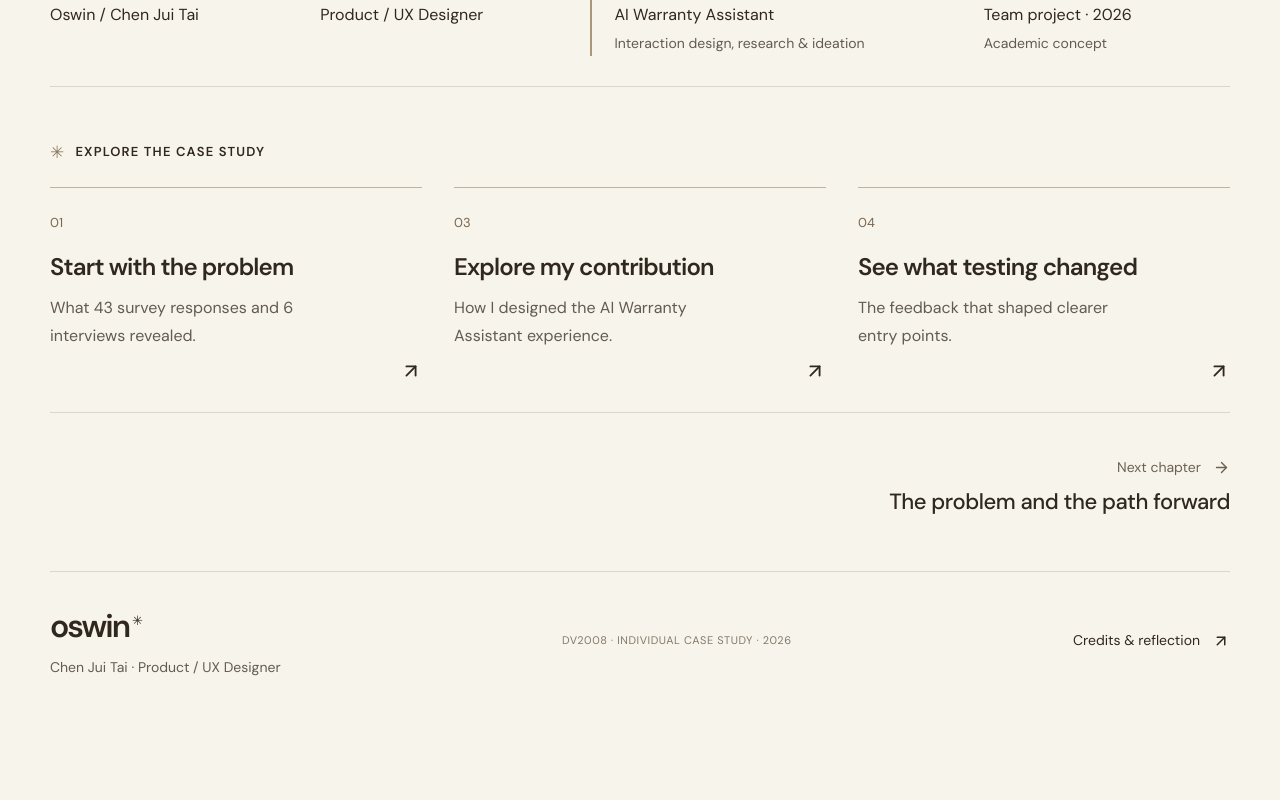
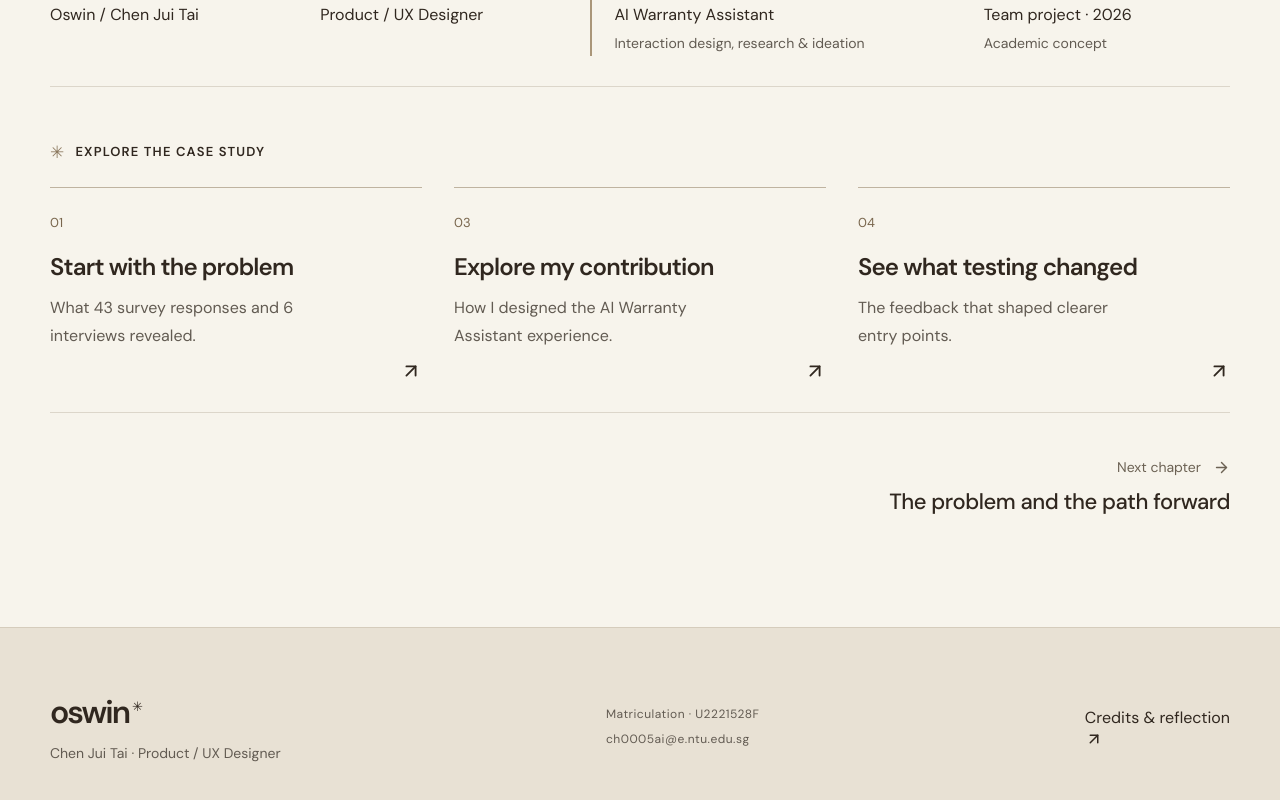
Before and after one commit to OswinJTC/DV2008---Individual, a React (Vite) app: page / in a window 1280 px wide. Shown: the part 1490-2290 px from the top of the page. Before the commit the page ends 2199 px from the top, so only its background shows below. Built offline with nearby package versions, Linux system fonts and the light colour scheme.

Commit message:
Differentiate site chrome and add contact details

```diff
--- a/src/App.tsx
+++ b/src/App.tsx
@@ -179,17 +179,22 @@ export default function App() {
           )}
         </nav>
       </main>
-      <footer className="wrap">
+      <footer className="site-footer">
+        <div className="wrap site-footer-inner">
           <div>
             <a className="wordmark" href="#/overview">
               oswin<span>✳</span>
             </a>
             <p>Chen Jui Tai · Product / UX Designer</p>
           </div>
-        <span>DV2008 · INDIVIDUAL CASE STUDY · 2026</span>
+          <div className="footer-details">
+            <span>Matriculation · U2221528F</span>
+            <a href="mailto:ch0005ai@e.ntu.edu.sg">ch0005ai@e.ntu.edu.sg</a>
+          </div>
           <a href="#/final">
             Credits & reflection <ArrowUpRight size={18} />
           </a>
+        </div>
       </footer>
     </MotionConfig>
   );
--- a/src/styles.css
+++ b/src/styles.css
@@ -3430,6 +3430,43 @@ footer > a {
   display: none;
 }
 
+.site-header {
+  background: #e8e1d4;
+  border-bottom: 1px solid #d5ccbc;
+}
+.site-footer {
+  margin-top: 56px;
+  background: #e8e1d4;
+  border-top: 1px solid #d5ccbc;
+}
+.site-footer-inner {
+  min-height: 138px;
+  padding-block: 30px;
+  display: flex;
+  align-items: center;
+  justify-content: space-between;
+  gap: 28px;
+}
+.footer-details {
+  display: grid;
+  gap: 7px;
+  color: var(--muted);
+  font-size: 12px;
+  letter-spacing: 0.04em;
+}
+.footer-details a {
+  color: var(--ink-soft);
+}
+@media (max-width: 650px) {
+  .site-footer-inner {
+    align-items: flex-start;
+    flex-direction: column;
+  }
+  .footer-details {
+    order: 3;
+  }
+}
+
 .research-dashboard {
   display: grid;
   grid-template-columns: minmax(230px, 0.8fr) 1.2fr;
```
Lines whose indentation alone changed are shown as unchanged.
